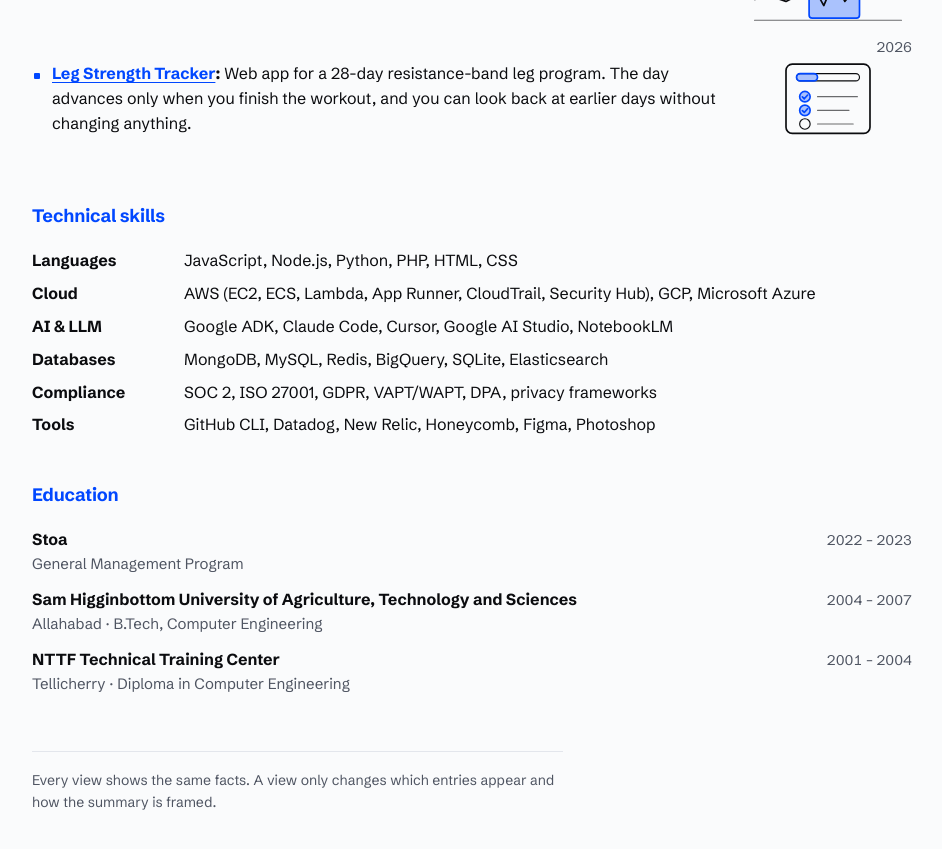
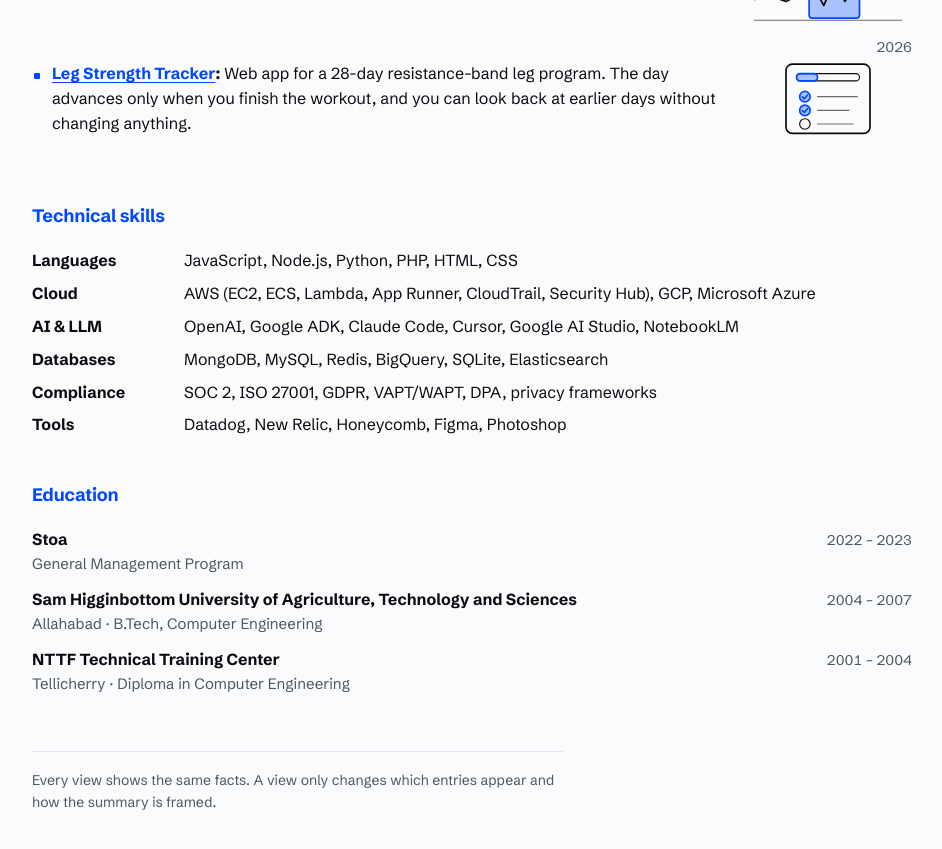
Before and after one commit to and/and.github.io, a Jekyll site: the page resume/index.html, which Jekyll copies as it is, in a window 1280 px wide and 900 px high, scrolled down 3866 px. Shown: the top 849 px of the window, without its empty margins (168-1110 px from the left). Built offline with Jekyll 4.4.1, drawn with Linux system fonts in a browser that asks for light colours.

Commit message:
Resume: add OpenAI to AI & LLM, remove GitHub CLI from Tools
Co-Authored-By: Claude Sonnet 5.5 <noreply@anthropic.com>
Claude-Session: https://claude.ai/code/session_01MuwebNEXBFxCrvNjpbsvNM

```diff
--- a/resume/index.html
+++ b/resume/index.html
@@ -407,10 +407,10 @@ a:hover { text-decoration-thickness: 2px; }
       <dl class="skills">
         <div data-v="sw hw"><dt>Languages</dt><dd>JavaScript, Node.js, Python, PHP, HTML, CSS</dd></div>
         <div data-v="sw lead"><dt>Cloud</dt><dd>AWS (EC2, ECS, Lambda, App Runner, CloudTrail, Security Hub), GCP, Microsoft Azure</dd></div>
-        <div data-v="sw"><dt>AI &amp; LLM</dt><dd>Google ADK, Claude Code, Cursor, Google AI Studio, NotebookLM</dd></div>
+        <div data-v="sw"><dt>AI &amp; LLM</dt><dd>OpenAI, Google ADK, Claude Code, Cursor, Google AI Studio, NotebookLM</dd></div>
         <div data-v="sw"><dt>Databases</dt><dd>MongoDB, MySQL, Redis, BigQuery, SQLite, Elasticsearch</dd></div>
         <div data-v="lead"><dt>Compliance</dt><dd>SOC 2, ISO 27001, GDPR, VAPT/WAPT, DPA, privacy frameworks</dd></div>
-        <div data-v="sw des"><dt>Tools</dt><dd>GitHub CLI, Datadog, New Relic, Honeycomb, Figma, Photoshop</dd></div>
+        <div data-v="sw des"><dt>Tools</dt><dd>Datadog, New Relic, Honeycomb, Figma, Photoshop</dd></div>
       </dl>
     </section>
 
```
